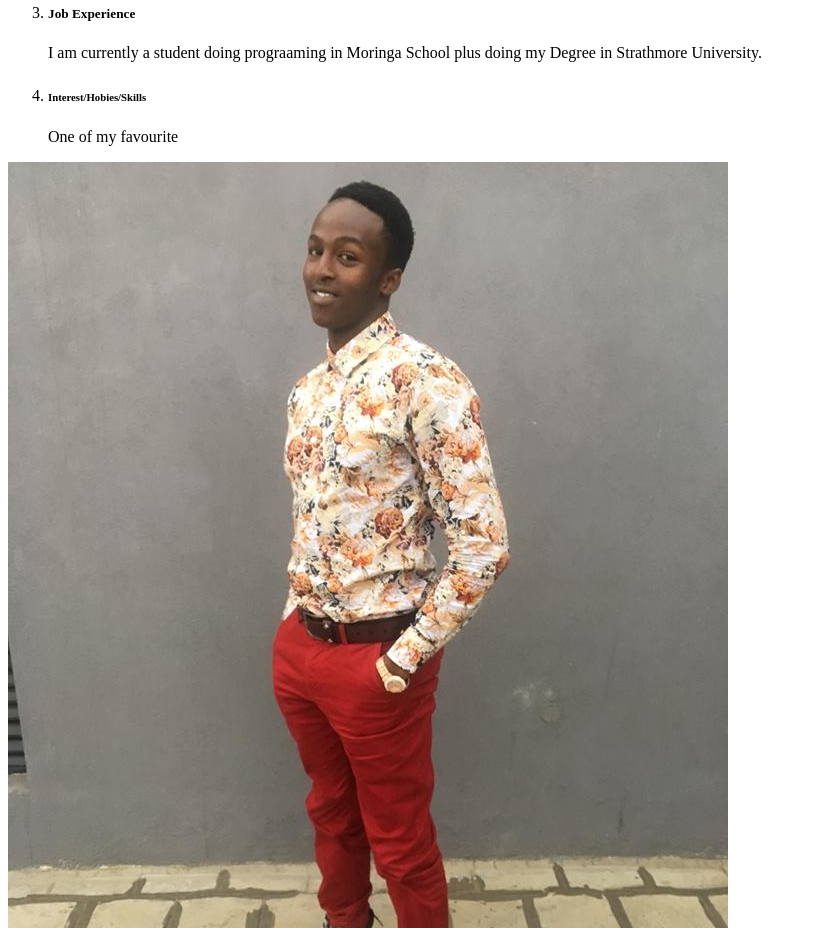
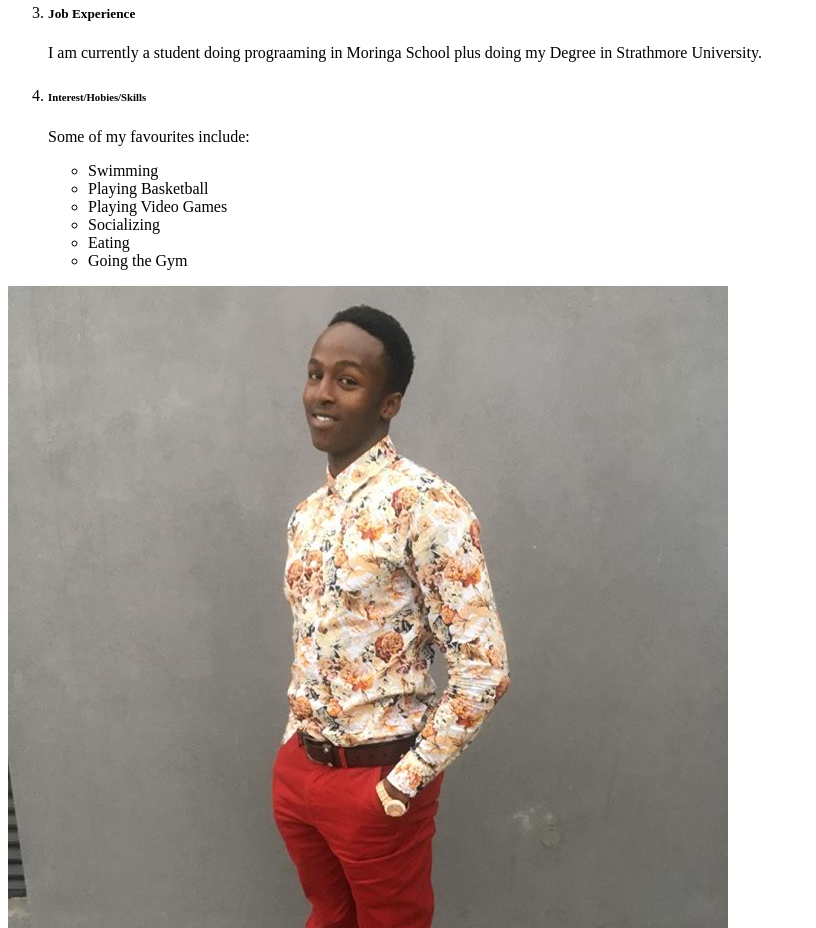
Before and after one commit to markdan58/danmark-portfolio, a plain HTML site: page index.html in a window 1280 px wide. Shown: the part 880-1808 px from the top of the page, without its empty margins (0-816 px from the left). Drawn offline with Linux system fonts and the light colour scheme.

Commit message:
Adding my hobbies

```diff
--- a/index.html
+++ b/index.html
@@ -26,7 +26,15 @@
         <li><h5>Job Experience</h5></li>
         <p>I am currently a student doing prograaming in Moringa School plus doing my Degree in Strathmore University.</p>
         <li><h6>Interest/Hobies/Skills</h6></li>
-        <p>One of my favourite </p>
+        <p>Some of my favourites include:
+            <ul>
+                <li>Swimming</li>
+                <li>Playing Basketball</li>
+                <li>Playing Video Games</li>
+                <li>Socializing</li>
+                <li>Eating</li>
+                <li>Going the Gym</li>
+            </ul> </p>
     </ol>
         <p><img src="images/official1.jpg" alt="photo of officaldanmark"></p>
         <p><img src="images/casual1.jpg" alt="photo of casualdanmark"></p>
```
